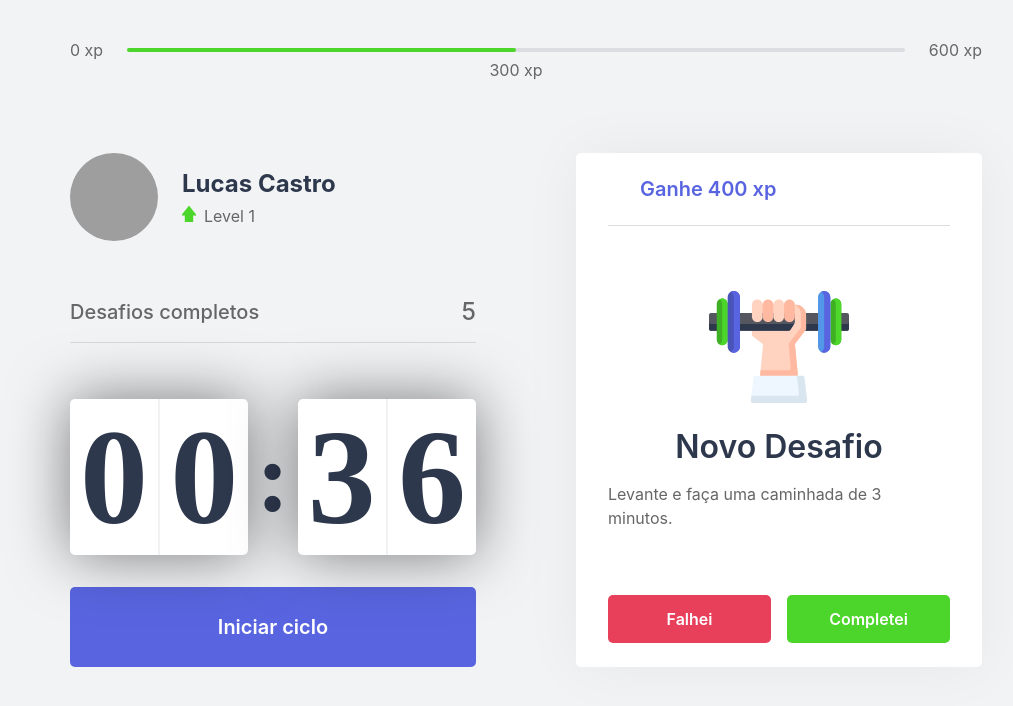
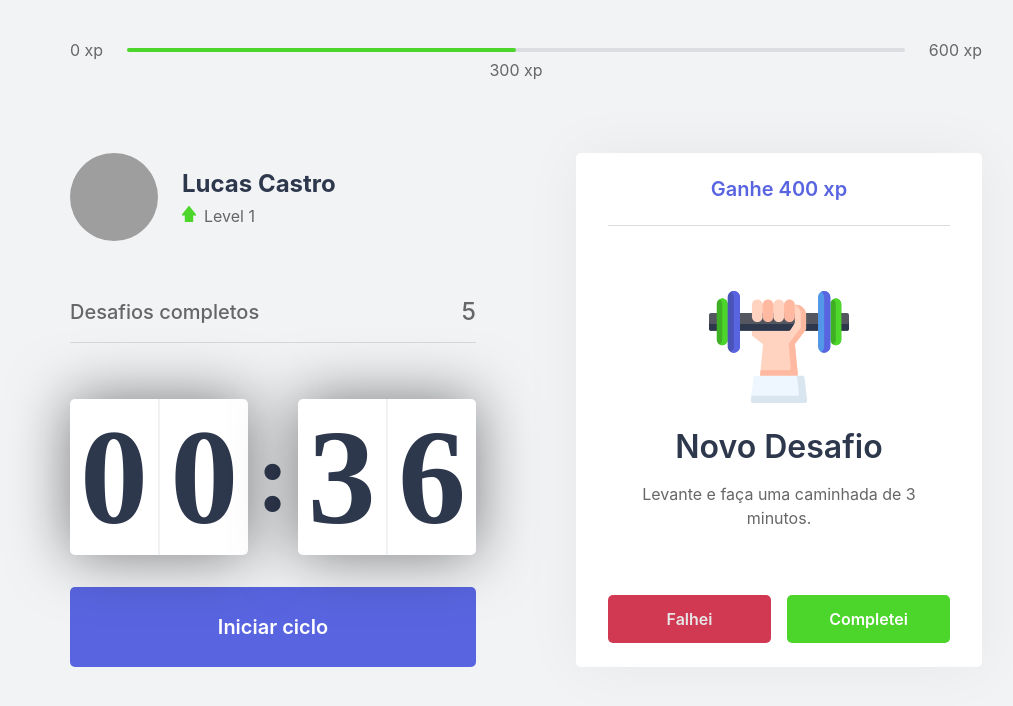
Before and after one commit to Lucashmcastro/NLW_04, a Next.js app: page / in a window 1280 px wide. In both pictures the pointer is over the button "Falhei". Shown: the top 706 px of the page, without its empty margins (114-1127 px from the left). Built offline with nearby package versions, Linux system fonts and the light colour scheme; grey boxes are pictures that could not be loaded.

Commit message:
Add text-align in challengeBoxContainer

```diff
--- a/src/styles/components/ChallengeBox.module.css
+++ b/src/styles/components/ChallengeBox.module.css
@@ -10,6 +10,7 @@
     flex-direction: column;
     align-items: center;
     justify-content: center;
+    text-align: center;
 }
 
 .challengeNotActive {
@@ -91,6 +92,8 @@
 
    font-size: 1rem;
    font-weight: 600;
+
+   transition: filter 0.2s;
 }
 
 .challengeActive footer button.challengeFailedButton{
@@ -100,3 +103,8 @@
 .challengeActive footer button.challengeSucceededButton {
     background: var(--green);
 }
+
+
+.challengeActive footer button:hover {
+    filter: brightness(0.9);
+}
```
